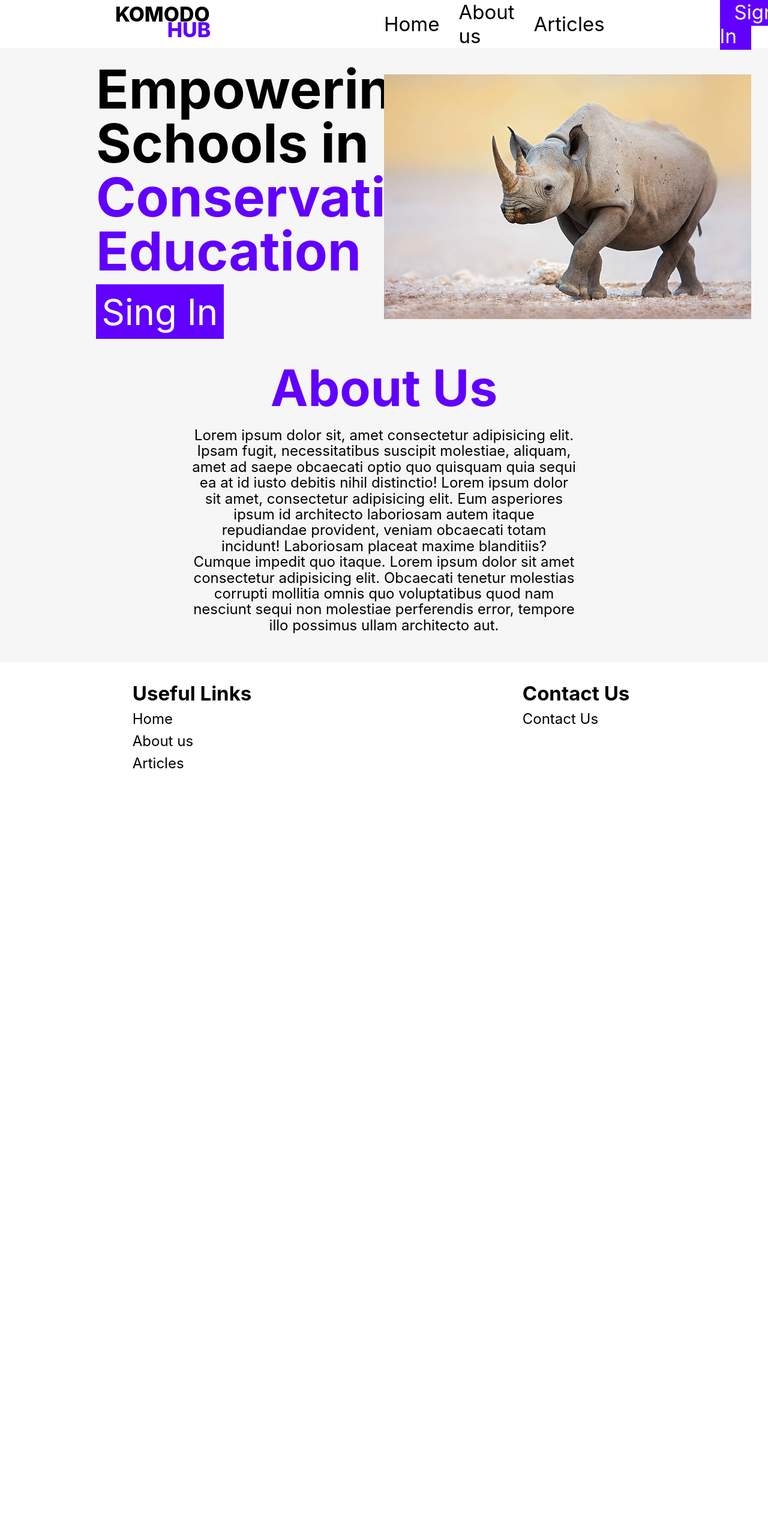
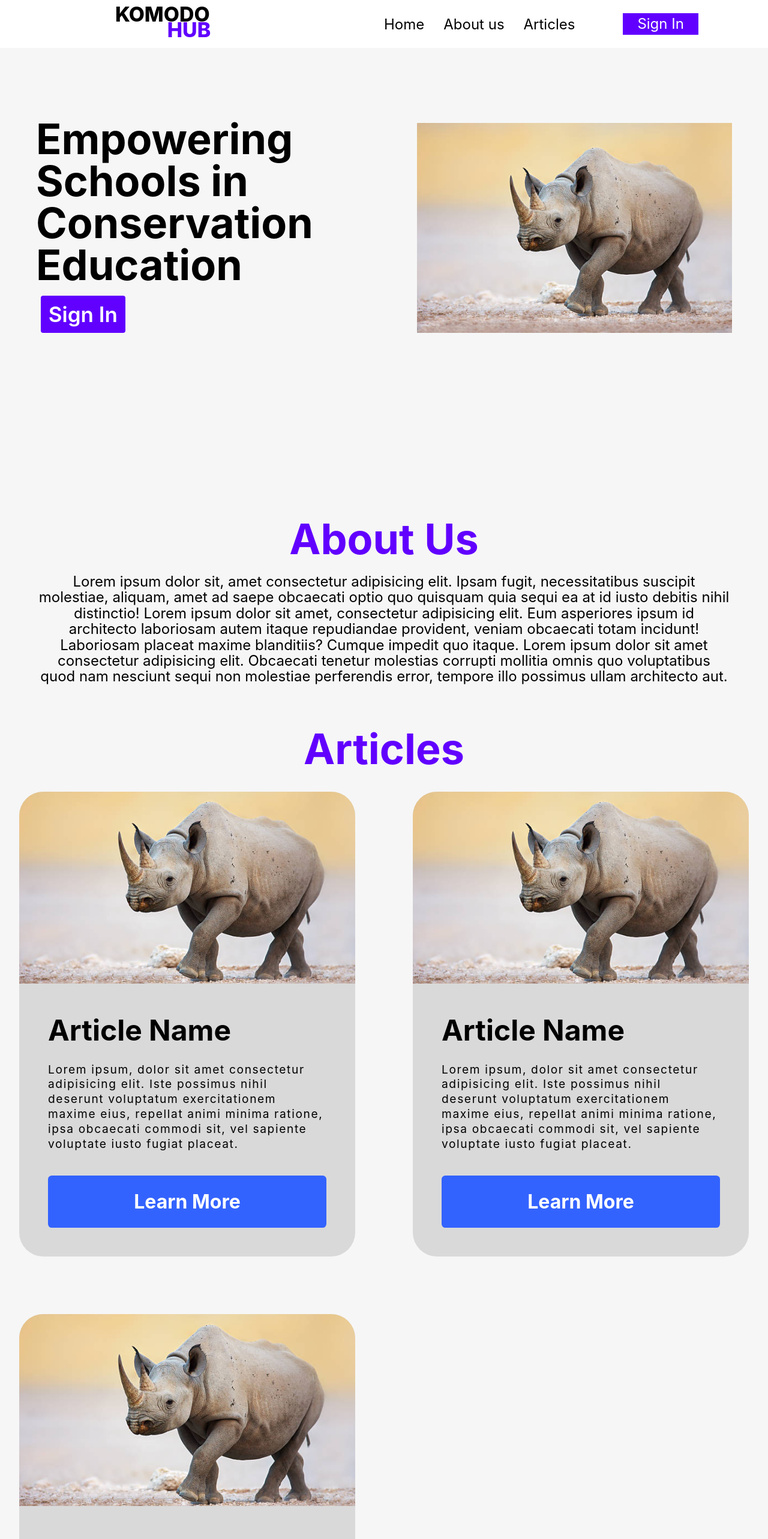
Before and after one commit to Jake1388/5001cm, a React (Vite) app: page / in a window 1280 px wide. Shown: the top 2566 px of the page at 60% size. Before the commit the page ends 1319 px from the top, so only its background shows below. Built offline with nearby package versions, Linux system fonts and the light colour scheme.

Commit message:
changes to home page

```diff
--- /dev/null
+++ b/src/components/Articles.jsx
@@ -0,0 +1,79 @@
+import React from "react";
+import "../css_for_components/articles.css";
+
+export default function Articles() {
+  return (
+    <>
+      <div className='articles'>
+        <div className='articles-wrapper'>
+          <div className='articles-header'>
+            <h2>
+              <span className='purple'>Articles</span>
+            </h2>
+          </div>
+          <div className='panels'>
+            <div className='grid'>
+              <div className='grid-item'>
+                <div className='card'>
+                  <img
+                    className='card-img'
+                    src='../src/assets/hero_img_jpg.jpg'
+                    alt=''
+                  />
+                  <div className='card-content'>
+                    <h3 className='card-header'>Article Name</h3>
+                    <p className='card-text'>
+                      Lorem ipsum, dolor sit amet consectetur adipisicing elit.
+                      Iste possimus nihil deserunt voluptatum exercitationem
+                      maxime eius, repellat animi minima ratione, ipsa obcaecati
+                      commodi sit, vel sapiente voluptate iusto fugiat placeat.
+                    </p>
+                    <button className='card-btn'>Learn More</button>
+                  </div>
+                </div>
+              </div>
+              <div className='grid-item'>
+                <div className='card'>
+                  <img
+                    className='card-img'
+                    src='../src/assets/hero_img_jpg.jpg'
+                    alt=''
+                  />
+                  <div className='card-content'>
+                    <h3 className='card-header'>Article Name</h3>
+                    <p className='card-text'>
+                      Lorem ipsum, dolor sit amet consectetur adipisicing elit.
+                      Iste possimus nihil deserunt voluptatum exercitationem
+                      maxime eius, repellat animi minima ratione, ipsa obcaecati
+                      commodi sit, vel sapiente voluptate iusto fugiat placeat.
+                    </p>
+                    <button className='card-btn'>Learn More</button>
+                  </div>
+                </div>
+              </div>
+              <div className='grid-item'>
+                <div className='card'>
+                  <img
+                    className='card-img'
+                    src='../src/assets/hero_img_jpg.jpg'
+                    alt=''
+                  />
+                  <div className='card-content'>
+                    <h3 className='card-header'>Article Name</h3>
+                    <p className='card-text'>
+                      Lorem ipsum, dolor sit amet consectetur adipisicing elit.
+                      Iste possimus nihil deserunt voluptatum exercitationem
+                      maxime eius, repellat animi minima ratione, ipsa obcaecati
+                      commodi sit, vel sapiente voluptate iusto fugiat placeat.
+                    </p>
+                    <button className='card-btn'>Learn More</button>
+                  </div>
+                </div>
+              </div>
+            </div>
+          </div>
+        </div>
+      </div>
+    </>
+  );
+}
--- a/src/components/Hero.jsx
+++ b/src/components/Hero.jsx
@@ -4,26 +4,17 @@ import "../css_for_components/hero.css";
 export default function Hero() {
   return (
     <>
-      <div className='hero'>
-        <div className='hero-main'>
-          <div className='hero-content'>
-            <div className='hero-left'>
-              <div className='hero-items'>
-                <h1>
-                  Empowering Schools in{" "}
-                  <span className='purple'>Conservation Education</span>
-                </h1>
-                <a href=''>Sing In</a>
-              </div>
-            </div>
-            <div className='hero-right'>
-              <div className='hero-items'>
-                <img src='../src/assets/hero_img_jpg.jpg' alt='' />
-              </div>
+      <main>
+        <div className='container-hero'>
+          <div className='hero'>
+            <img src='../src/assets/hero_img_jpg.jpg' alt='' />
+            <div className='hero-text'>
+              <h1>Empowering Schools in Conservation Education</h1>
+              <button>Sign In</button>
             </div>
           </div>
         </div>
-      </div>
+      </main>
     </>
   );
 }
--- a/src/components/Navbar.jsx
+++ b/src/components/Navbar.jsx
@@ -14,16 +14,22 @@ export default function Navbar() {
           <div className='navbar-right'>
             <ul className='navbar-options'>
               <li>
-                <a href=''>Home</a>
+                <a href='' className='navbar-link'>
+                  Home
+                </a>
               </li>
               <li>
-                <a href=''>About us</a>
+                <a href='' className='navbar-link'>
+                  About us
+                </a>
               </li>
               <li>
-                <a href=''>Articles</a>
+                <a href='' className='navbar-link'>
+                  Articles
+                </a>
               </li>
               <li>
-                <a href='' id='signin_btn'>
+                <a href='' id='signin_btn' className='navbar-link'>
                   Sign In
                 </a>
               </li>
--- /dev/null
+++ b/src/css_for_components/articles.css
@@ -0,0 +1,79 @@
+.articles {
+  background-color: #f6f6f6;
+  width: 100%;
+  padding-bottom: 10rem;
+}
+
+.articles-wrapper {
+  width: 100%;
+  height: 100%;
+  display: flex;
+  flex-direction: column;
+  align-items: center;
+}
+
+.articles-header h2 {
+  margin-top: 1rem;
+  font-size: 84px;
+}
+
+.grid {
+  margin-top: 1.8rem;
+  display: grid;
+  width: 100%;
+  grid-gap: 6rem;
+  grid-template-columns: repeat(auto-fit, minmax(30rem, 1fr));
+  align-items: start;
+}
+
+.grid-item {
+  background-color: #d9d9d9;
+  border-radius: 40px;
+  overflow: hidden;
+}
+
+.card-img {
+  display: block;
+  width: 100%;
+  height: 20rem;
+  object-fit: cover;
+}
+
+.card-content {
+  padding: 3rem;
+}
+
+.card-header {
+  font-size: 3rem;
+  margin-bottom: 1.5rem;
+}
+
+.card-text {
+  font-size: 1.2rem;
+  letter-spacing: 0.1rem;
+  line-height: 1.3;
+  margin-bottom: 2.5rem;
+}
+.card-btn {
+  display: block;
+  width: 100%;
+  padding: 1.5rem;
+  font-size: 2rem;
+  text-align: center;
+  background-color: #3363ff;
+  color: white;
+  font-weight: 700;
+  border: none;
+  border-radius: 0.4rem;
+  cursor: pointer;
+}
+
+.panels {
+  width: 95%;
+}
+
+@media only screen and (max-width: 60em) {
+  .grid {
+    grid-gap: 3rem;
+  }
+}
--- a/src/css_for_components/hero.css
+++ b/src/css_for_components/hero.css
@@ -1,44 +1,48 @@
-.hero {
-  background-color: #f6f6f6;
-  width: 100%;
-  height: 500px;
-}
-
-.hero-main {
-  display: flex;
-  width: 100%;
-  height: 100%;
-  justify-content: center;
-}
-
-.hero-content {
-  display: flex;
-  width: 75%;
-  height: 100%;
-  justify-content: center;
-  align-items: center;
-}
-
-.hero-left,
-.hero-right {
-  width: 50%;
-  height: 100%;
-  justify-content: center;
-  display: flex;
-  flex-direction: column;
-}
-
-.hero-left h1 {
-  font-size: 90px;
-  margin-bottom: 1.2rem;
-  line-height: 1;
-}
-.hero-left a {
-  background-color: #6100ff;
-  font-size: 60px;
-  padding: 0.6rem 0.6rem;
-  color: white;
-}
 .purple {
   color: #6100ff;
 }
+
+.container-hero {
+  width: 100%;
+  padding-bottom: 10rem;
+  display: flex;
+  justify-content: center;
+  background-color: #f6f6f6;
+}
+
+.hero {
+  height: 600px;
+  padding: 20px;
+  margin-left: 40px;
+  margin-right: 40px;
+  display: flex;
+  flex-direction: row-reverse;
+  justify-content: space-between;
+  align-items: center;
+  gap: 40px;
+  width: 75%;
+}
+.container-hero img {
+  height: 500px;
+}
+.container-hero h1 {
+  font-size: 96px;
+  margin-bottom: 0.5rem;
+  line-height: 1;
+}
+
+.hero-text {
+  width: 100%;
+}
+.hero-text button {
+  padding: 1rem 1.1rem;
+  border-radius: 4px;
+  margin: 8px;
+  border: none;
+  cursor: pointer;
+  background-color: #6100ff;
+  font-size: 40px;
+  color: white;
+  font-weight: 600;
+  text-align: center;
+}
--- a/src/css_for_components/navbar.css
+++ b/src/css_for_components/navbar.css
@@ -43,9 +43,10 @@ ul {
   list-style: none;
   display: flex;
   gap: 2rem;
+}
+.navbar-link {
   font-size: 33px;
 }
-
 a {
   text-decoration: none;
   color: black;
--- a/src/media.css
+++ b/src/media.css
@@ -0,0 +1,98 @@
+@media only screen and (max-width: 1680px) {
+  .about-content p {
+    max-width: 90%;
+  }
+  .hero {
+    width: 100%;
+  }
+  .container-hero h1 {
+    font-size: 80px;
+  }
+  .container-hero img {
+    height: 400px;
+  }
+  .navbar-link {
+    font-size: 24px;
+  }
+}
+@media only screen and (max-width: 1300px) {
+  .navbar-options li:last-child {
+    padding-left: 3rem;
+  }
+  .about-content h2,
+  .articles-header h2 {
+    font-size: 70px;
+  }
+  .container-hero h1 {
+    font-size: 70px;
+  }
+  .container-hero img {
+    height: 350px;
+  }
+  .hero-text button {
+    padding: 0.6rem 0.8rem;
+    font-size: 35px;
+  }
+}
+
+@media only screen and (max-width: 1074px) {
+  .navbar-left {
+    width: 25%;
+    margin-left: 1rem;
+  }
+  .navbar-right {
+    width: 75%;
+  }
+  .navbar-options li:last-child {
+    padding-left: 1rem;
+  }
+  .navbar-options {
+    justify-content: right;
+    margin-right: 1rem;
+  }
+  .hero {
+    flex-direction: column;
+    text-align: center;
+  }
+}
+
+@media only screen and (max-width: 830px) {
+  .about-content p {
+    font-size: 20px;
+  }
+  .navbar-left img {
+    width: 100px;
+  }
+  .navbar-link {
+    font-size: 18px;
+  }
+}
+
+@media only screen and (max-width: 599px) {
+  .navbar-left {
+    display: none;
+  }
+  .navbar-right {
+    width: 100%;
+  }
+  .navbar-options {
+    justify-content: center;
+  }
+  .container-hero img {
+    height: 250px;
+  }
+  .container-hero {
+    padding-bottom: 5rem;
+  }
+  .container-hero h1,
+  .about-content h2,
+  .articles-header h2 {
+    font-size: 60px;
+  }
+  .grid {
+    justify-content: center;
+  }
+  .grid-item {
+    max-width: 90%;
+  }
+}
--- a/src/pages/HomePage.jsx
+++ b/src/pages/HomePage.jsx
@@ -2,6 +2,7 @@ import Navbar from "../components/navbar";
 import Footer from "../components/Footer";
 import Hero from "../components/Hero";
 import About from "../components/About";
+import Articles from "../components/Articles";
 
 export default function HomePage() {
   return (
@@ -9,6 +10,7 @@ export default function HomePage() {
       <Navbar />
       <Hero />
       <About />
+      <Articles />
       <Footer />
     </>
   );
```
